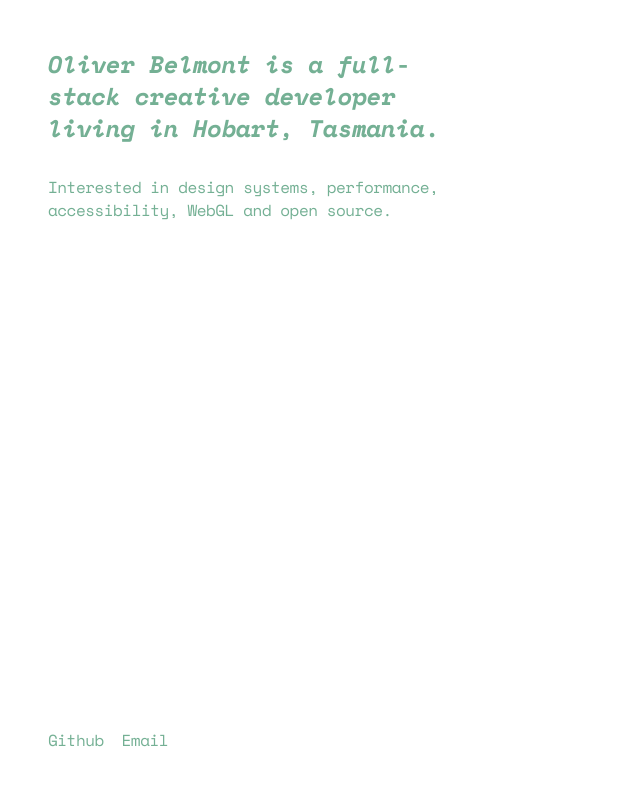
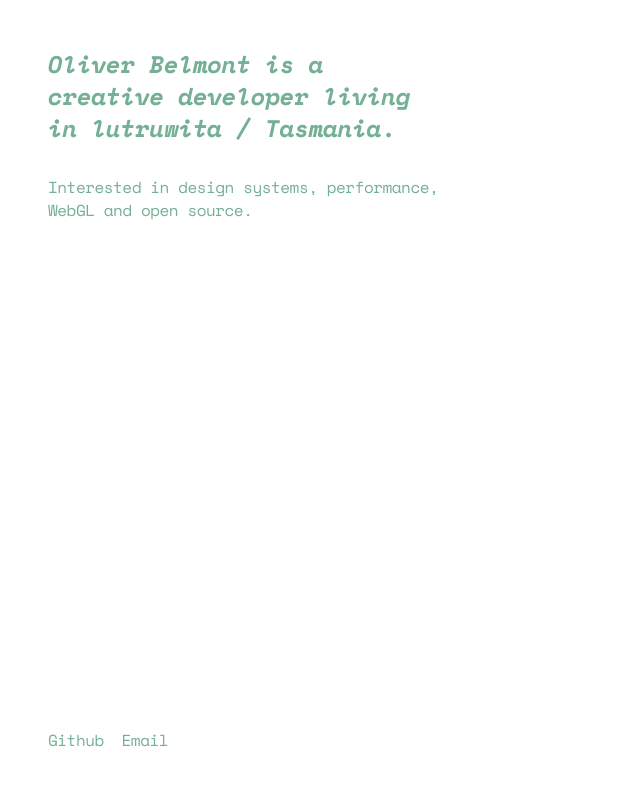
Before and after one commit to obelmont/oliverbelmont.com, a website built with Parcel: page src/index.html in a window 1280 px wide. Shown: the whole page, without its empty margins (0-640 px from the left). Built offline with nearby package versions, Linux system fonts and the light colour scheme.

Commit message:
Update index.html

```diff
--- a/src/index.html
+++ b/src/index.html
@@ -24,10 +24,10 @@
   <body>
     <main class="intro">
       <h1>
-        Oliver Belmont is a full-stack creative developer living in Hobart,&nbsp;Tasmania.
+        Oliver Belmont is a creative developer living in&nbsp;lutruwita&nbsp;/&nbsp;Tasmania.
       </h1>
       <h2>
-        Interested in design systems, performance, accessibility, WebGL&nbsp;and&nbsp;open&nbsp;source.
+        Interested in design systems, performance, WebGL&nbsp;and&nbsp;open&nbsp;source.
       </h2>
     </main>
     <footer>
```
